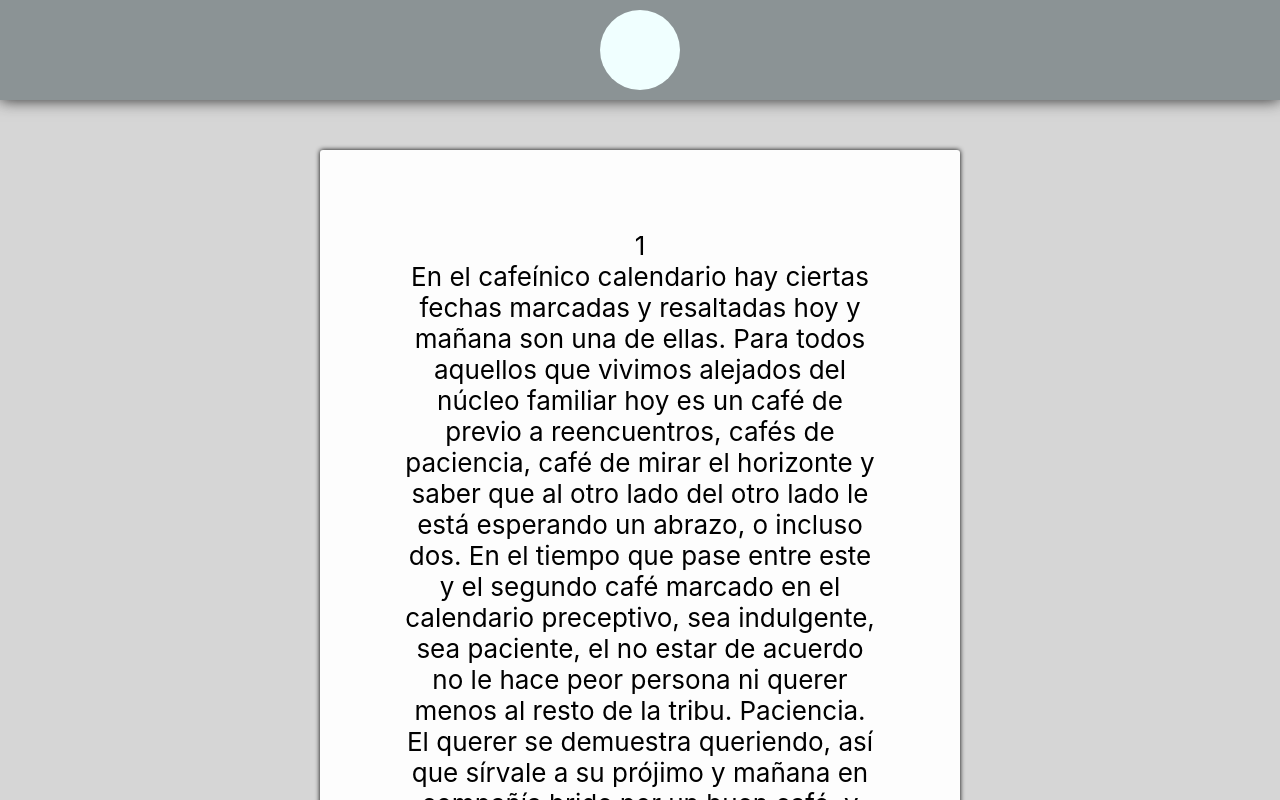
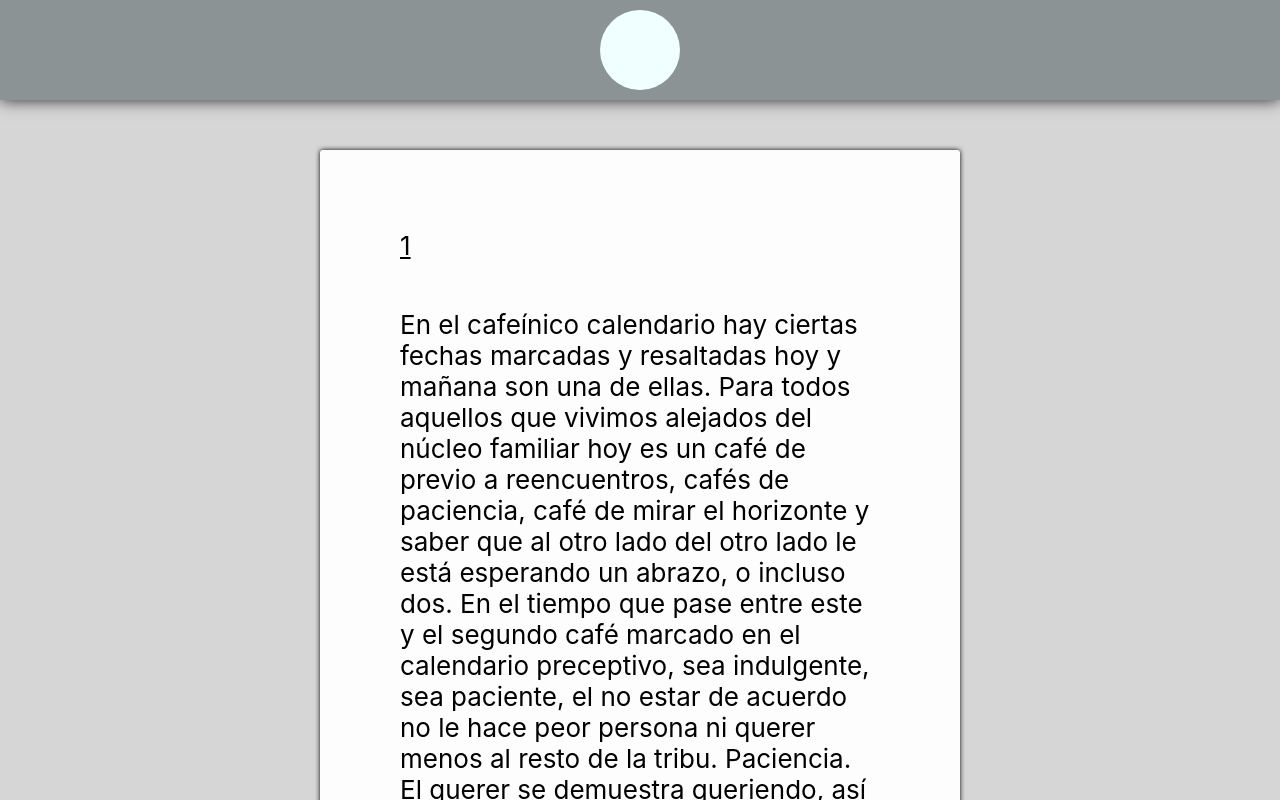
Before and after one commit to ridersalva/Random_caffe, a React (Create React App) app: page / in a window 1280 px wide. Shown: the top 800 px of the page. Built offline with nearby package versions, Linux system fonts and the light colour scheme.

Commit message:
some useState done right

```diff
--- a/src/components/Text.jsx
+++ b/src/components/Text.jsx
@@ -8,14 +8,15 @@ export default function Text() {
   return (
     <>
         <Container className='text'>
-            <Row>
+            <Row className='textH'>
 
                   {cafess.S4.slice(0,1).map((S4)=>(
                  <>  {S4.number}  </>
                ))}
 
             </Row>
-            <Row>
+
+            <Row className='textB'>
             {cafess.S4.slice(0,1).map((S4)=>(
              <>  {S4.cafe}  </>
                  ))}
--- a/src/css/Text.css
+++ b/src/css/Text.css
@@ -1,8 +1,16 @@
 .text{
     color:black;
     width: 30rem;
-    text-align: center;
-    justify-content: center;
     margin-top: 5rem;
     margin-left: 5rem;
 }
+.textH{
+    text-align: left;
+   text-decoration: underline;
+   margin-bottom: 10%;
+}
+.textB{
+    text-align: left;
+    justify-content: center;
+
+}
```
